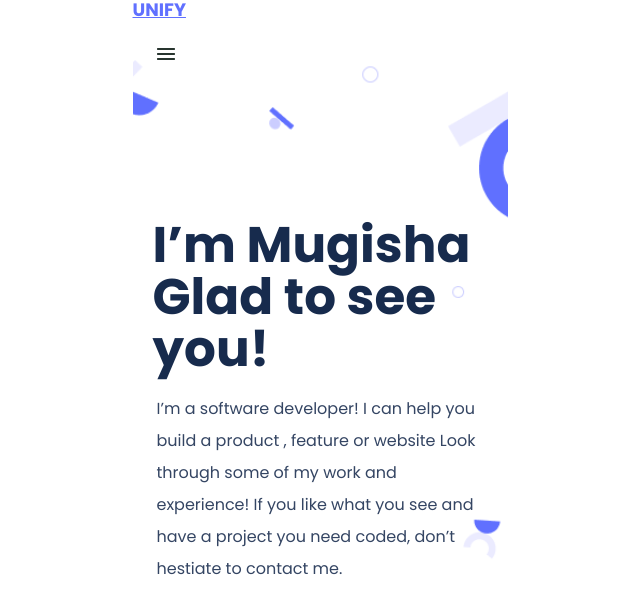
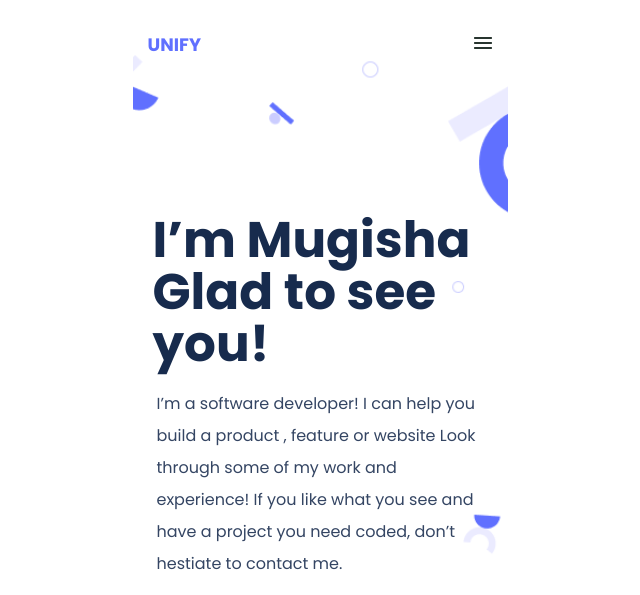
Before and after one commit to Mo7amedSMahdi/portfolio-website, a website: page index.html in a window 1280 px wide. Shown: the top 595 px of the page, without its empty margins (320-960 px from the left). Drawn offline with Linux system fonts and the light colour scheme.

Commit message:
linters check

```diff
--- a/style.css
+++ b/style.css
@@ -22,19 +22,14 @@
 header {
   width: 375px;
   margin: auto;
+  display: flex;
+  justify-content: space-between;
+  padding-top: 35px;
+  padding-left: 15px;
+  padding-right: 16px;
 }
 
-nav {
-  width: 375px;
-  margin: auto;
-  display: flex;
-  justify-content: space-between;
-  padding-top: 28px;
-  padding-left: 24px;
-  padding-right: 36px;
-}
-
-header nav a {
+header a {
   font-family: "Roboto", sans-serif;
   color: #fff5e1;
   font-size: 18px;
```
